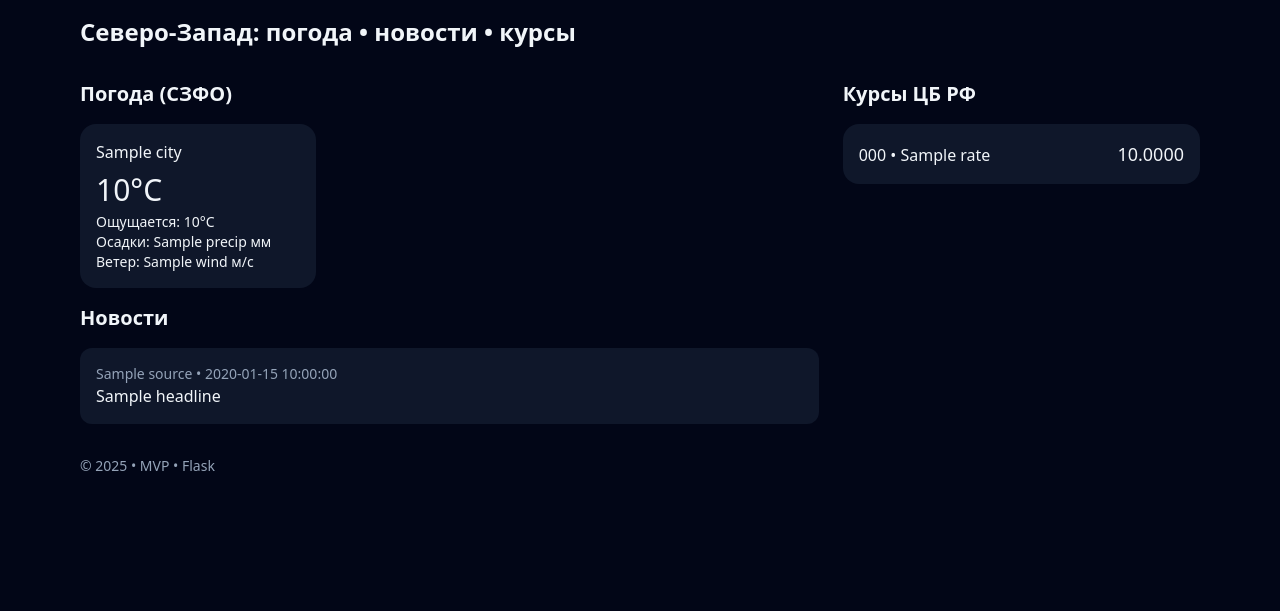
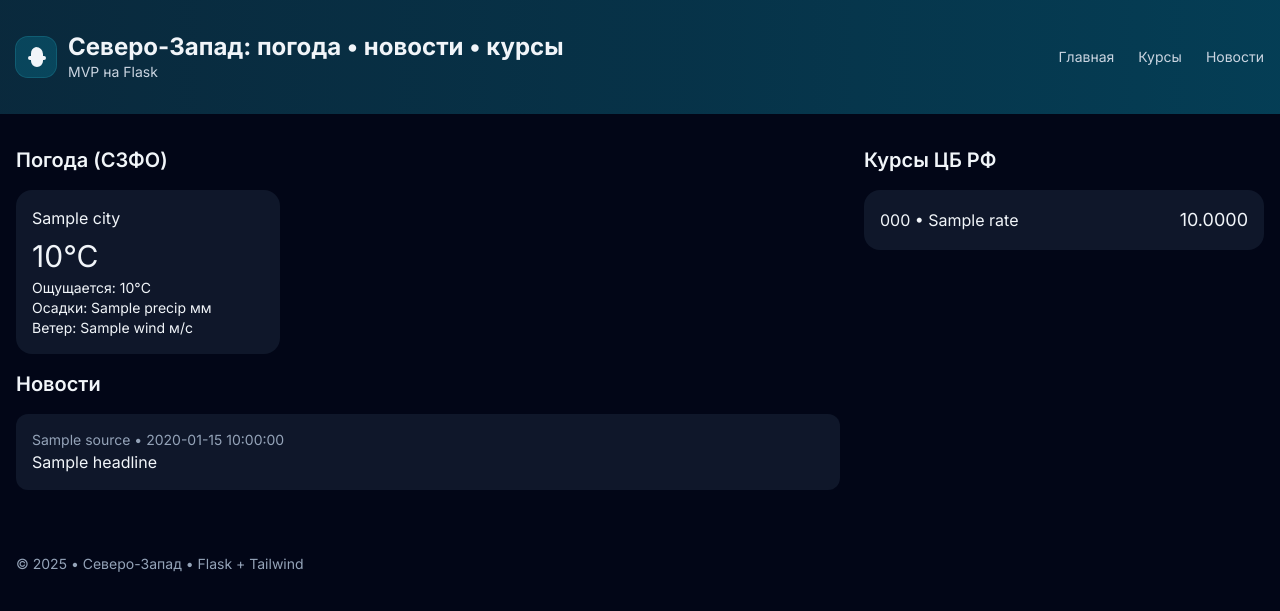
Before and after one commit to Nick-825/nw-weather-site, a Flask app: template templates/index.html in a window 1280 px wide. Shown: the top 611 px of the page. Run offline with Flask 3, Linux system fonts and the light colour scheme; the template is opened without the code that fills it: most values are stand-ins (such as "Sample title", 1, 10 or a date in 2020); some libraries are stand-ins or nearby versions.

Commit message:
Update base.html

```diff
--- a/templates/base.html
+++ b/templates/base.html
@@ -3,19 +3,60 @@
 <head>
   <meta charset="utf-8"/>
   <meta name="viewport" content="width=device-width, initial-scale=1"/>
-  <title>{{ title or "СЗФО: Погода, Новости, Курсы" }}</title>
-  <!-- Tailwind CDN -->
+  <title>{{ title or "Северо-Запад: погода • новости • курсы" }}</title>
+  <link rel="preconnect" href="https://fonts.googleapis.com">
+  <link rel="preconnect" href="https://fonts.gstatic.com" crossorigin>
+  <link href="https://fonts.googleapis.com/css2?family=Inter:wght@400;600;700&display=swap" rel="stylesheet">
+
   <script src="https://cdn.tailwindcss.com"></script>
+  <script>
+    tailwind.config = {
+      theme: {
+        extend: {
+          fontFamily: { sans: ['Inter', 'system-ui', 'sans-serif'] },
+          colors: {
+            brand: { 50:'#ecfeff',100:'#cffafe',200:'#a5f3fc',300:'#67e8f9',400:'#22d3ee',500:'#06b6d4',600:'#0891b2',700:'#0e7490',800:'#155e75',900:'#164e63' }
+          },
+          boxShadow: {
+            soft: '0 10px 30px rgba(2, 132, 199, 0.15)'
+          }
+        }
+      }
+    }
+  </script>
 </head>
 <body class="bg-slate-950 text-slate-100">
-  <header class="max-w-6xl mx-auto p-4">
-    <h1 class="text-2xl font-bold">Северо-Запад: погода • новости • курсы</h1>
+  <!-- Header -->
+  <header class="relative overflow-hidden">
+    <div class="absolute inset-0 bg-gradient-to-r from-brand-800 via-brand-700 to-brand-600 opacity-40"></div>
+    <div class="relative max-w-7xl mx-auto px-4 py-8">
+      <div class="flex items-center justify-between">
+        <a href="/" class="flex items-center gap-3">
+          <div class="h-10 w-10 rounded-xl bg-brand-500/20 ring-1 ring-brand-400/30 grid place-items-center">
+            <!-- simple logo -->
+            <svg viewBox="0 0 24 24" class="h-6 w-6"><path fill="currentColor" d="M12 2a7 7 0 0 1 7 7v2h1a2 2 0 1 1 0 4h-1v1a6 6 0 1 1-12 0v-1H6a2 2 0 1 1 0-4h1V9a7 7 0 0 1 5-7z"/></svg>
+          </div>
+          <div>
+            <h1 class="text-2xl font-bold leading-tight">Северо-Запад: погода • новости • курсы</h1>
+            <p class="text-sm text-slate-300">MVP на Flask</p>
+          </div>
+        </a>
+        <nav class="hidden md:flex gap-6 text-sm text-slate-300">
+          <a class="hover:text-white" href="/">Главная</a>
+          <a class="hover:text-white" href="#rates">Курсы</a>
+          <a class="hover:text-white" href="#news">Новости</a>
+        </nav>
+      </div>
+    </div>
   </header>
-  <main class="max-w-6xl mx-auto p-4">
+
+  <!-- Main -->
+  <main class="max-w-7xl mx-auto px-4 py-8">
     {% block content %}{% endblock %}
   </main>
-  <footer class="max-w-6xl mx-auto p-4 text-sm text-slate-400">
-    © {{ 2025 }} • MVP • Flask
+
+  <footer class="max-w-7xl mx-auto px-4 py-8 text-sm text-slate-400">
+    © {{ 2025 }} • Северо-Запад • Flask + Tailwind
   </footer>
 </body>
 </html>
```
